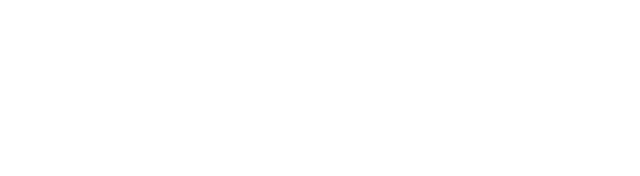
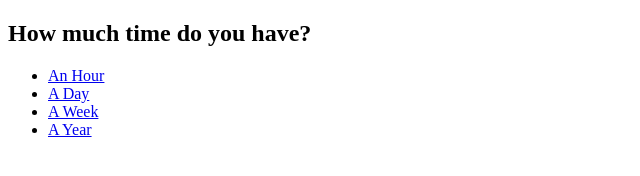
Before and after one commit to tef/timeofcode, a plain HTML site: page index.html in a window 1280 px wide. Shown: the whole page, without its empty margins (0-640 px from the left). Drawn offline with Linux system fonts and the light colour scheme.

Commit message:
Add links

```diff
--- a/index.html
+++ b/index.html
@@ -6,5 +6,14 @@
 </style>
 </head>
 <body>
+<section>
+<h1>How much time do you have?</h1>
+<ul>
+<li><a href="http://code.org/">An Hour</a></li>
+<li><a href="http://codeday.org">A Day</a></li>
+<li><a href="http://codeweek.eu/">A Week</a></li>
+<li><a href="http://yearofcode.org/">A Year</a></li>
+</ul>
+
 </body>
 </html>
```
